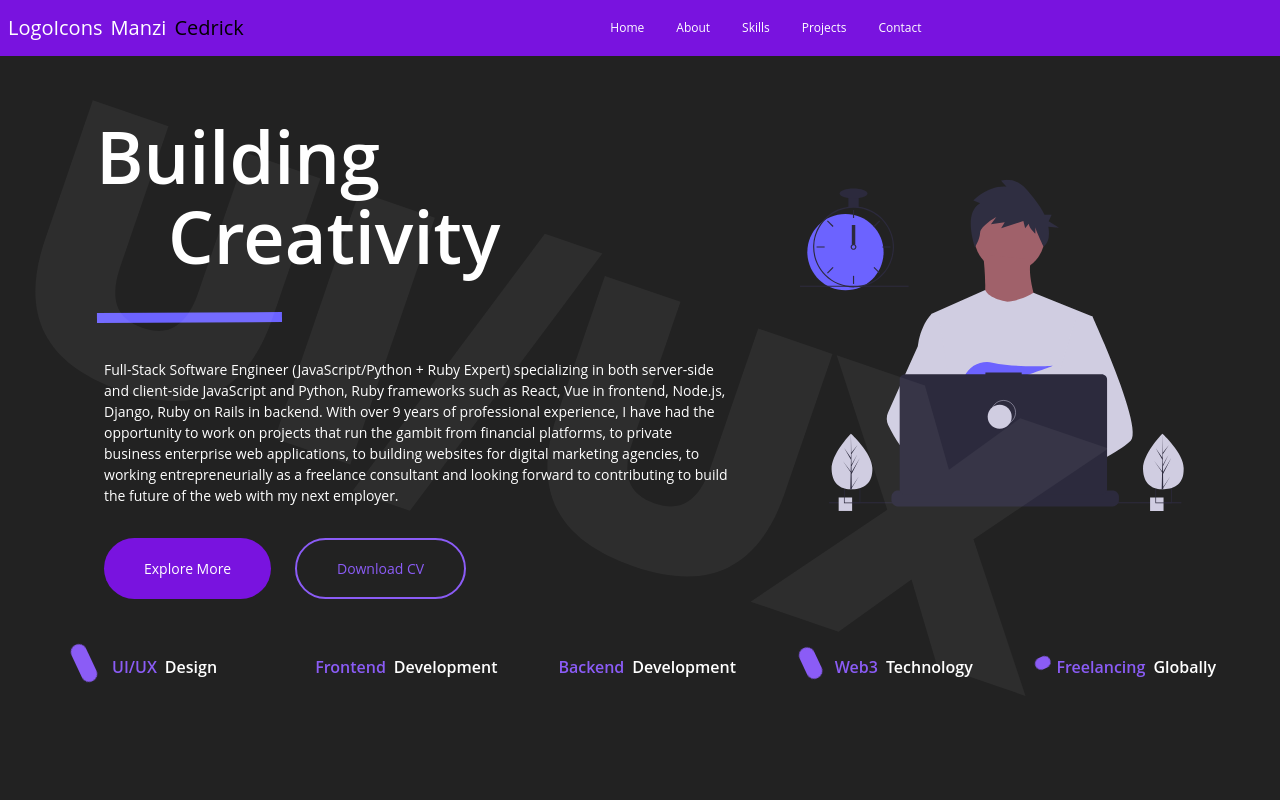
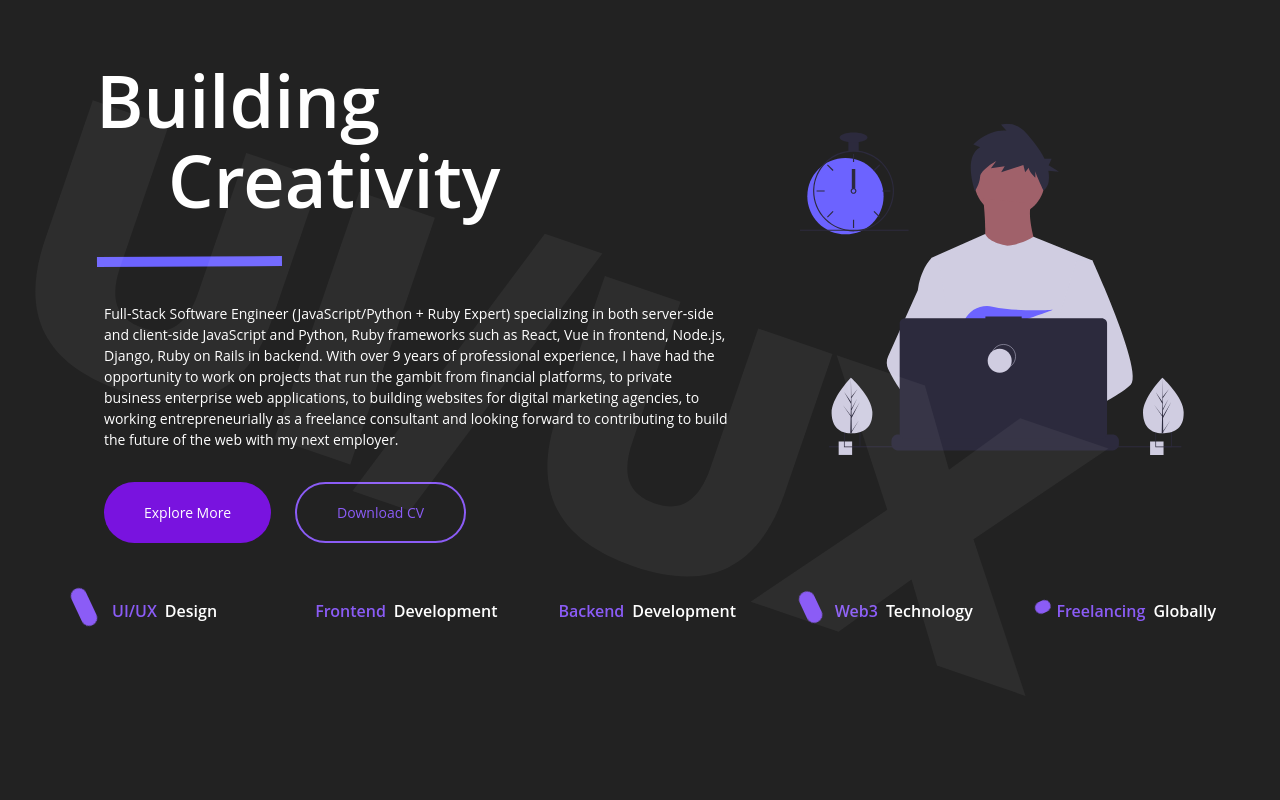
Before and after one commit to Manzi-Cedrick/portofolio_web, a Next.js app: page / in a window 1280 px wide. Shown: the top 800 px of the page. Built offline with nearby package versions, Linux system fonts and the light colour scheme.

Commit message:
fix : styles update

```diff
--- a/pages/index.tsx
+++ b/pages/index.tsx
@@ -5,10 +5,8 @@ import { FaBehance, FaGithub, FaInstagram, FaLinkedin, FaDribbble, FaGithubAlt ,
 import About from '../components/About'
 import Contacts from '../components/Contacts'
 import Hero from '../components/Hero'
-import Navbar from '../components/Navbar'
 import Projects from '../components/Projects'
 import Skills from '../components/Skills'
-import { LinksProfile } from '../utils/data.types'
 const Home: NextPage = () => {
   return (
     <div>
@@ -17,7 +15,6 @@ const Home: NextPage = () => {
         <link rel="icon" href="/assets/logo.svg" />
       </Head>
       <main>
-        <Navbar />
         <Hero />
         <About/>
         <Skills />
```
